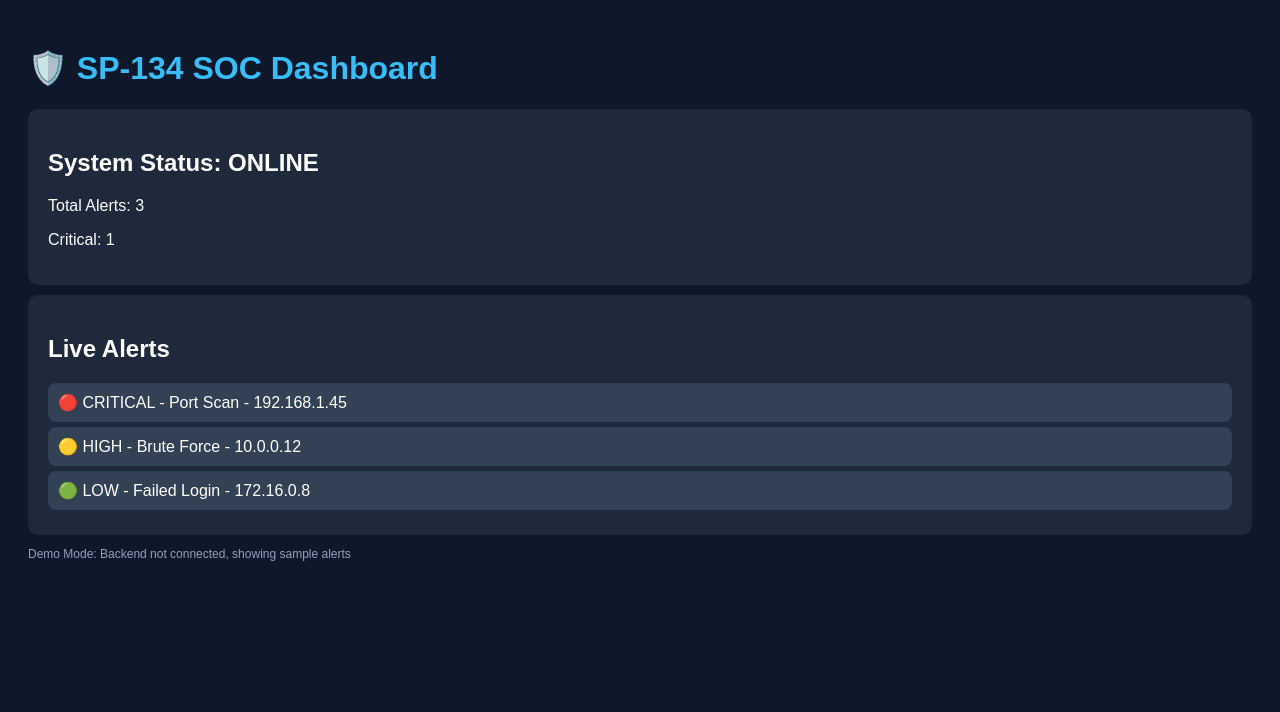
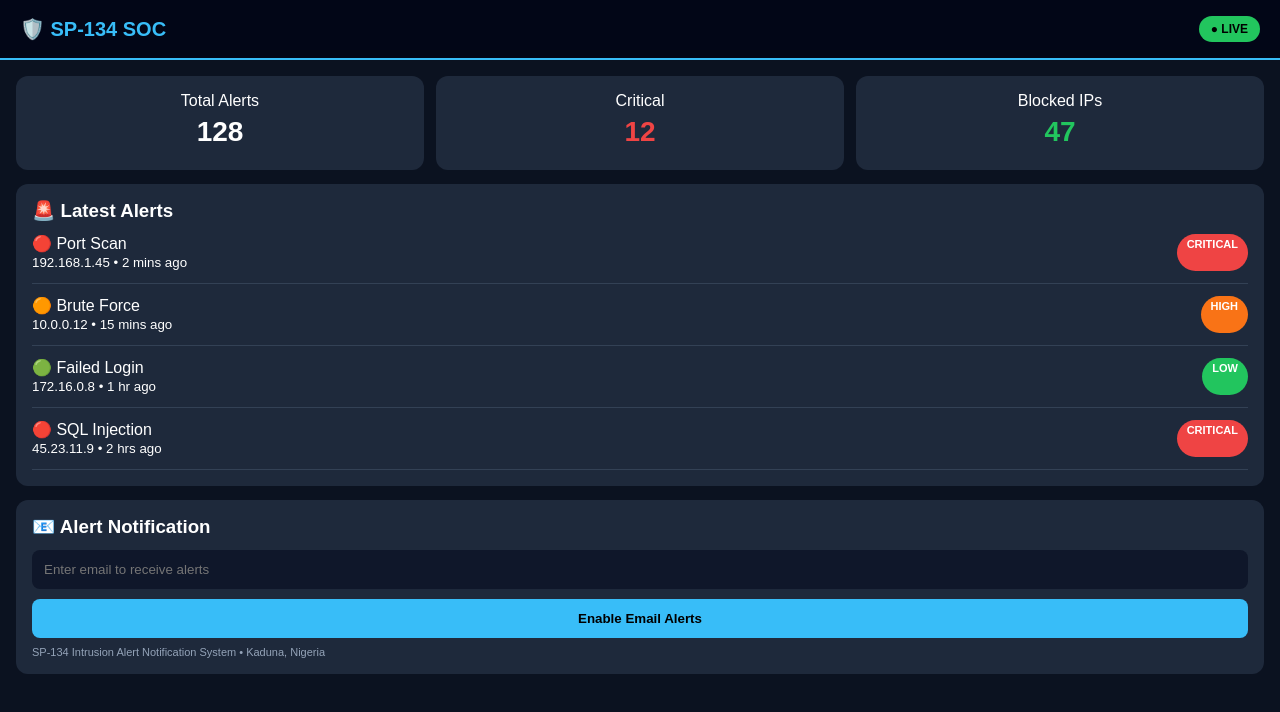
Before and after one commit to molukatu/SP-134-INTRUSION-ALERT-NOTIFICATION-SYSTEM-, a plain HTML site: page frontend/Index.html in a window 1280 px wide. Drawn offline with Linux system fonts and the light colour scheme.

Commit message:
Enhance SOC Dashboard layout and alert features
Updated the layout and styles for the SOC Dashboard, added alert statistics and email notification feature.

```diff
--- a/frontend/Index.html
+++ b/frontend/Index.html
@@ -1,27 +1,48 @@
 <!DOCTYPE html>
 <html>
 <head>
+<meta name="viewport" content="width=device-width, initial-scale=1">
 <title>SP-134 SOC Dashboard</title>
 <style>
-body { font-family: Arial; background: #0f172a; color: white; padding: 20px; }
-.card { background: #1e293b; padding: 20px; border-radius: 10px; margin: 10px 0; }
-h1 { color: #38bdf8; }
-.alert { background: #334155; padding: 10px; border-radius: 8px; margin: 5px 0; }
+*{margin:0;padding:0;box-sizing:border-box;font-family:Arial}
+body{background:#0b1220;color:white}
+.top{background:#020617;padding:16px 20px;display:flex;justify-content:space-between;align-items:center;border-bottom:2px solid #38bdf8}
+.top b{color:#38bdf8;font-size:20px}
+.live{background:#22c55e;padding:6px 12px;border-radius:20px;font-size:12px;color:black;font-weight:bold}
+.wrap{padding:16px}
+.stats{display:grid;grid-template-columns:1fr 1fr 1fr;gap:12px}
+.stat{background:#1e293b;padding:16px;border-radius:12px;text-align:center}
+.stat h3{font-size:28px;margin:6px 0}
+.red{color:#ef4444}.yellow{color:#eab308}.green{color:#22c55e}
+.card{background:#1e293b;padding:16px;border-radius:12px;margin-top:14px}
+.row{display:flex;justify-content:space-between;padding:12px 0;border-bottom:1px solid #334155}
+.badge{padding:4px 10px;border-radius:20px;font-size:11px;font-weight:bold}
+.crit{background:#ef4444}.high{background:#f97316}.low{background:#22c55e}
+input{width:100%;padding:12px;border-radius:8px;border:none;margin-top:12px;background:#0f172a;color:white}
+.btn{background:#38bdf8;color:black;border:none;padding:12px;border-radius:8px;width:100%;margin-top:10px;font-weight:bold}
 </style>
 </head>
 <body>
-<h1>🛡️ SP-134 SOC Dashboard</h1>
+<div class="top"><b>🛡️ SP-134 SOC</b><span class="live">● LIVE</span></div>
+<div class="wrap">
+<div class="stats">
+<div class="stat"><p>Total Alerts</p><h3>128</h3></div>
+<div class="stat"><p>Critical</p><h3 class="red">12</h3></div>
+<div class="stat"><p>Blocked IPs</p><h3 class="green">47</h3></div>
+</div>
 <div class="card">
-<h2>System Status: ONLINE</h2>
-<p>Total Alerts: <span id="total">3</span></p>
-<p>Critical: <span id="critical">1</span></p>
+<h3>🚨 Latest Alerts</h3>
+<div class="row"><span>🔴 Port Scan<br><small>192.168.1.45 • 2 mins ago</small></span><span class="badge crit">CRITICAL</span></div>
+<div class="row"><span>🟠 Brute Force<br><small>10.0.0.12 • 15 mins ago</small></span><span class="badge high">HIGH</span></div>
+<div class="row"><span>🟢 Failed Login<br><small>172.16.0.8 • 1 hr ago</small></span><span class="badge low">LOW</span></div>
+<div class="row"><span>🔴 SQL Injection<br><small>45.23.11.9 • 2 hrs ago</small></span><span class="badge crit">CRITICAL</span></div>
 </div>
-<div class="card" id="alerts">
-<h2>Live Alerts</h2>
-<div class="alert">🔴 CRITICAL - Port Scan - 192.168.1.45</div>
-<div class="alert">🟡 HIGH - Brute Force - 10.0.0.12</div>
-<div class="alert">🟢 LOW - Failed Login - 172.16.0.8</div>
+<div class="card">
+<h3>📧 Alert Notification</h3>
+<input placeholder="Enter email to receive alerts">
+<button class="btn">Enable Email Alerts</button>
+<p style="font-size:11px;color:#94a3b8;margin-top:8px;">SP-134 Intrusion Alert Notification System • Kaduna, Nigeria</p>
 </div>
-<p style="color:#94a3b8; font-size:12px;">Demo Mode: Backend not connected, showing sample alerts</p>
+</div>
 </body>
 </html>
```
